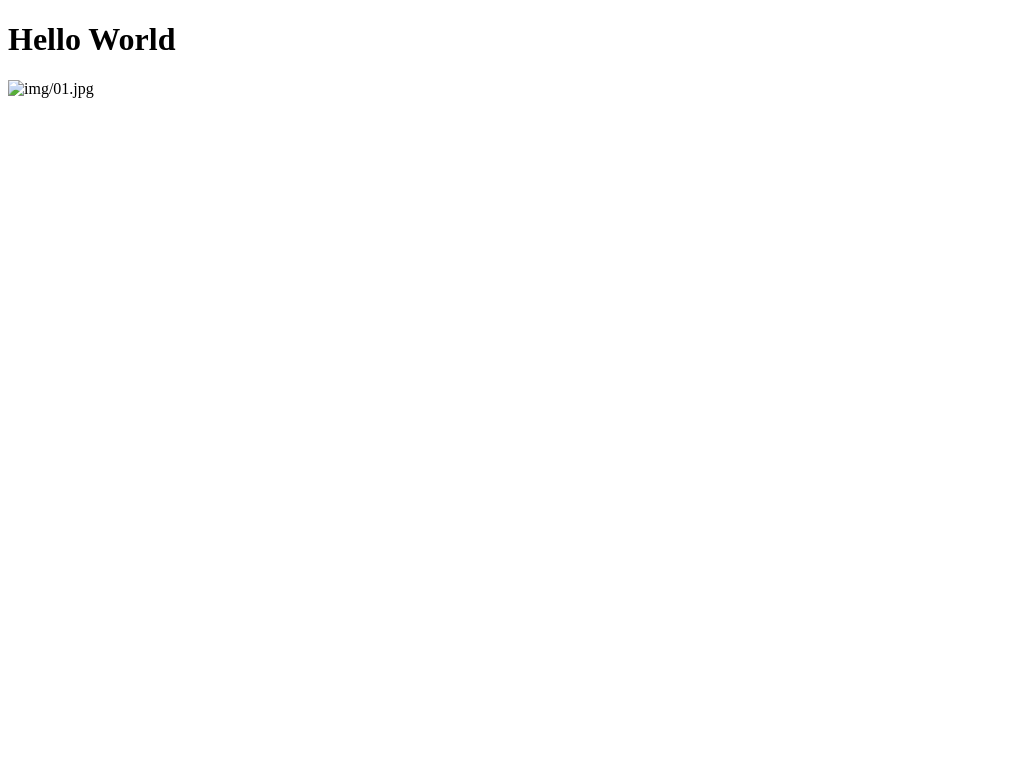
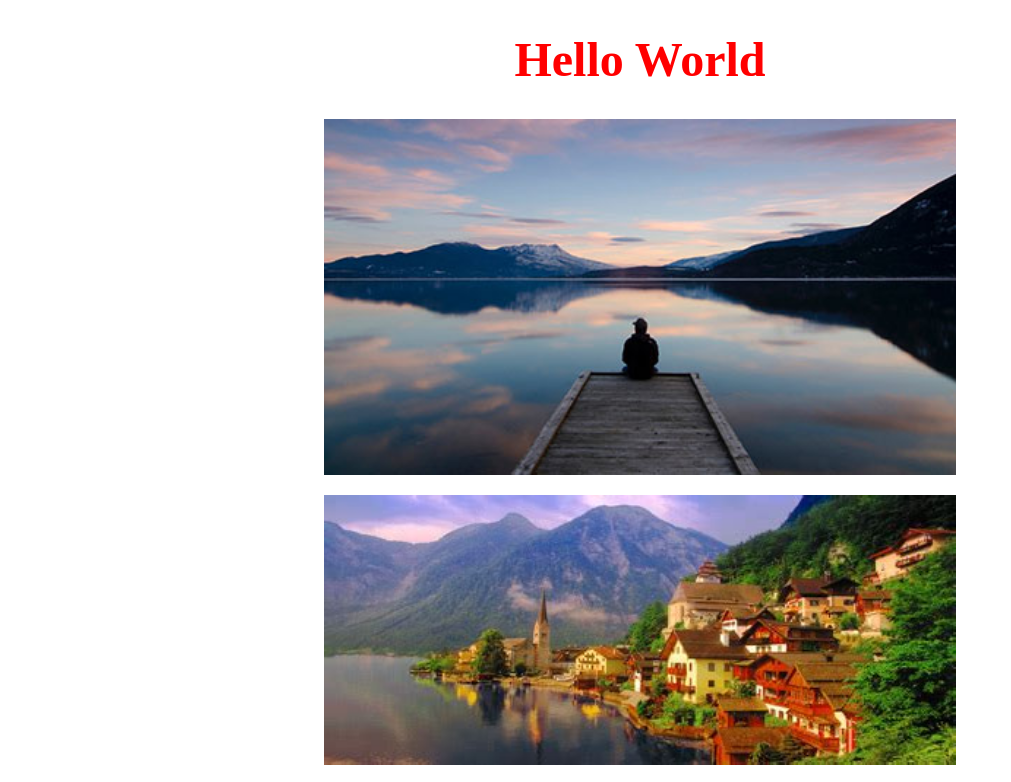
Before and after one commit to Johnnyy91/vue-hello, a plain HTML site: page index.html in a window 1280 px wide. Shown: the top 782 px of the page, without its empty margins (0-1011 px from the left). Drawn offline with nearby package versions, Linux system fonts and the light colour scheme.

Commit message:
elaboration file

```diff
--- a/css/style.css
+++ b/css/style.css
@@ -0,0 +1,22 @@
+.flex{
+    display: flex;
+    flex-direction: column;
+    align-items: center;
+    row-gap: 20px;
+}
+
+img{
+    width: 50%;
+}
+
+.red{
+    color: red;
+}
+
+.big{
+    font-size: 3rem;
+}
+
+.center{
+    text-align: center;
+}
--- a/index.html
+++ b/index.html
@@ -13,8 +13,15 @@
 </head>
 <body>
     <div id="root">
-        <h1>{{text}}</h1>
-        <img src="image" alt="img/01.jpg">
+         <h1 :class="variation">{{text}}</h1>
+         <div class="flex">
+          <img :src="image" alt="img/01.jpg">
+          <img :src="image2" alt="img/02.jpg">
+          <img :src="image3" alt="img/03.jpg">
+          <img :src="image4" alt="img/04.jpg">
+          <img :src="image5" alt="img/05.jpg">
+        </div>
+         <p :class="variation">{{image}}</p>
     </div>
 </body>
 </html>
--- a/js/script.js
+++ b/js/script.js
@@ -1,11 +1,16 @@
 console.log('JS-OK')
 
-const app = new Vue(
+const first = new Vue(
     {
         el: '#root',
         data: {
             text: 'Hello World',
-            img: 'image'
+            image: 'img/01.jpg',
+            image2: 'img/02.jpg',
+            image3: 'img/03.jpg',
+            image4: 'img/04.jpg',
+            image5: 'img/05.jpg',
+            variation: 'red big center'
         }
     }
 );
```
